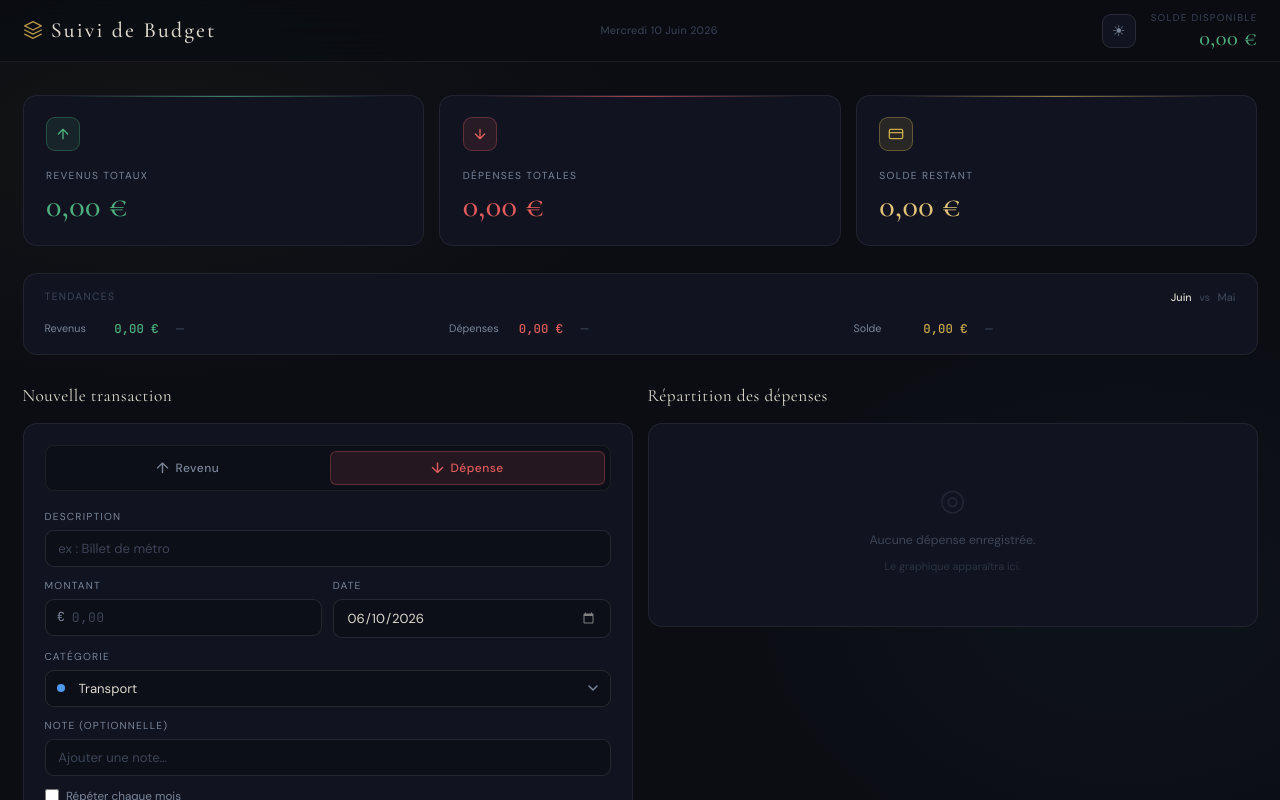
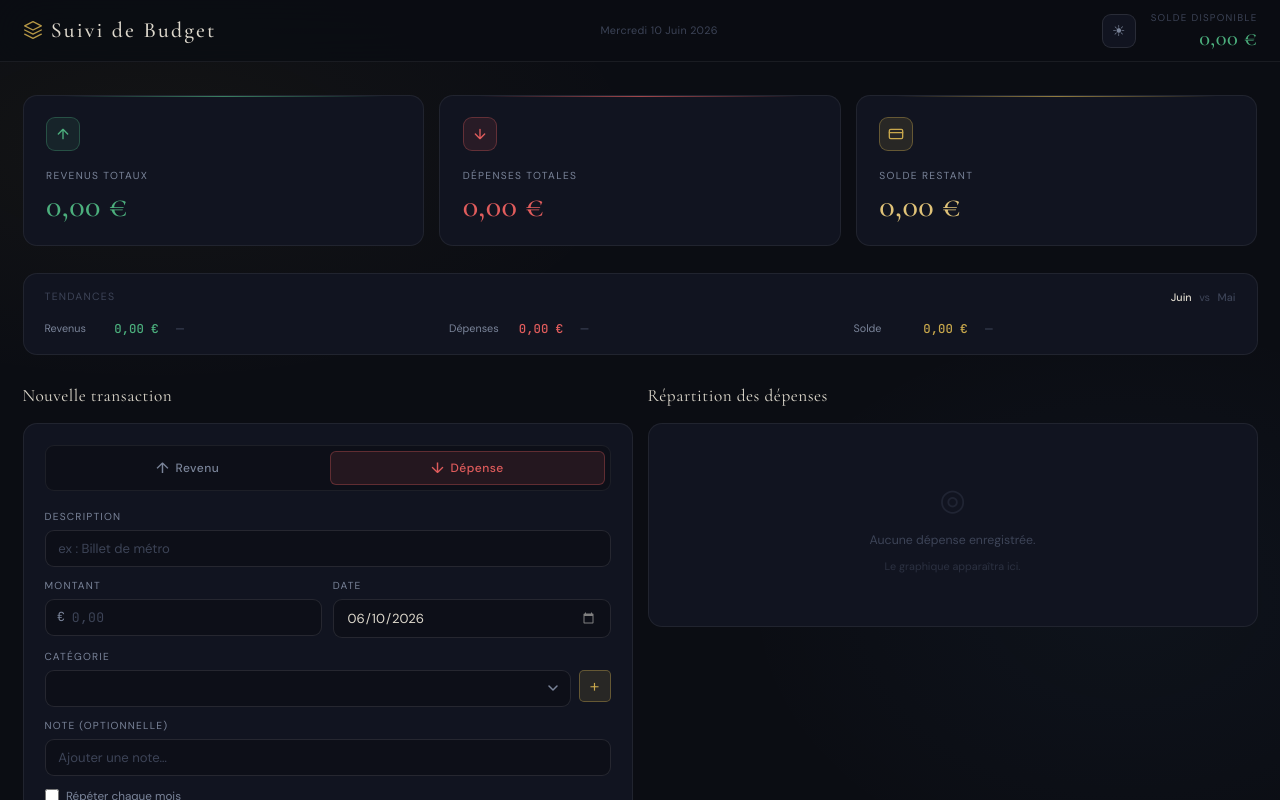
Before and after one commit to soulDiangou/suivi-de-budget, a React (Vite) app: page / in a window 1280 px wide. Both pictures are taken after a click on the button "↓ Dépense". Shown: the top 800 px of the page. Built offline with nearby package versions, Linux system fonts and the light colour scheme.

Commit message:
feat: TransactionForm avec bouton + et panneau catégories perso

```diff
--- a/src/components/TransactionForm.jsx
+++ b/src/components/TransactionForm.jsx
@@ -1,12 +1,14 @@
 import { useState } from 'react';
-import { CATEGORIES, CATEGORY_MAP, todayStr } from '../constants';
+import { todayStr } from '../constants';
 
 const EMPTY = { description: '', amount: '', category: 'transport', date: todayStr(), note: '', isRecurring: false };
 
-export default function TransactionForm({ onAdd }) {
+export default function TransactionForm({ onAdd, allCategories = [], customCategories = [], addCustomCategory, deleteCustomCategory }) {
   const [type, setType] = useState('revenu');
   const [form, setForm] = useState(EMPTY);
   const [error, setError] = useState('');
+  const [showCreate, setShowCreate] = useState(false);
+  const [newCatName, setNewCatName] = useState('');
 
   const set = (k) => (e) => setForm(f => ({ ...f, [k]: e.target.value }));
 
@@ -19,7 +21,17 @@ export default function TransactionForm({ onAdd }) {
     setForm({ ...EMPTY, date: todayStr() });
   };
 
-  const selectedCat = type === 'depense' ? CATEGORY_MAP[form.category] : null;
+  const handleCreateCategory = () => {
+    const trimmed = newCatName.trim();
+    if (!trimmed) return;
+    const newCat = addCustomCategory(trimmed);
+    setForm(f => ({ ...f, category: newCat.id }));
+    setShowCreate(false);
+    setNewCatName('');
+  };
+
+  const selectedCat = type === 'depense' ? allCategories.find(c => c.id === form.category) : null;
+  const fixedCats = allCategories.filter(c => !c.isCustom);
 
   return (
     <div className="form-card">
@@ -61,12 +73,75 @@ export default function TransactionForm({ onAdd }) {
         {type === 'depense' && (
           <div className="field">
             <label htmlFor="category">Catégorie</label>
-            <div className="select-wrapper">
-              {selectedCat && <span className="select-dot" style={{ background: selectedCat.color }} />}
-              <select id="category" value={form.category} onChange={set('category')} style={{ paddingLeft: selectedCat ? '2.2rem' : '0.9rem' }}>
-                {CATEGORIES.map(cat => <option key={cat.id} value={cat.id}>{cat.label}</option>)}
-              </select>
+            <div style={{ display: 'flex', gap: '0.5rem', alignItems: 'flex-start' }}>
+              <div className="select-wrapper" style={{ flex: 1 }}>
+                {selectedCat && <span className="select-dot" style={{ background: selectedCat.color }} />}
+                <select
+                  id="category"
+                  value={form.category}
+                  onChange={set('category')}
+                  style={{ paddingLeft: selectedCat ? '2.2rem' : '0.9rem' }}
+                >
+                  <optgroup label="Catégories">
+                    {fixedCats.map(cat => <option key={cat.id} value={cat.id}>{cat.label}</option>)}
+                  </optgroup>
+                  {customCategories.length > 0 && (
+                    <optgroup label="Mes catégories">
+                      {customCategories.map(cat => <option key={cat.id} value={cat.id}>{cat.label}</option>)}
+                    </optgroup>
+                  )}
+                </select>
+              </div>
+              <button
+                type="button"
+                className="add-category-btn"
+                onClick={() => setShowCreate(s => !s)}
+                title="Gérer les catégories personnalisées"
+              >
+                +
+              </button>
             </div>
+
+            {showCreate && (
+              <div className="custom-cat-panel">
+                {customCategories.length > 0 && (
+                  <>
+                    <div className="custom-cat-section-label">Mes catégories</div>
+                    <div className="custom-cat-badges">
+                      {customCategories.map(cat => (
+                        <span
+                          key={cat.id}
+                          className="custom-cat-badge"
+                          style={{ color: cat.color, background: cat.bg, border: `1px solid ${cat.border}` }}
+                        >
+                          {cat.label}
+                          <button
+                            type="button"
+                            onClick={() => deleteCustomCategory(cat.id)}
+                            aria-label={`Supprimer ${cat.label}`}
+                          >×</button>
+                        </span>
+                      ))}
+                    </div>
+                    <div className="custom-cat-divider" />
+                  </>
+                )}
+                <div className="custom-cat-section-label" style={{ color: 'var(--gold)' }}>Nouvelle catégorie</div>
+                <div className="custom-cat-input-row">
+                  <input
+                    type="text"
+                    className="custom-cat-input"
+                    placeholder="ex : Abonnements"
+                    value={newCatName}
+                    onChange={e => setNewCatName(e.target.value)}
+                    onKeyDown={e => e.key === 'Enter' && handleCreateCategory()}
+                    autoFocus
+                  />
+                  <button type="button" className="custom-cat-create-btn" onClick={handleCreateCategory}>Créer</button>
+                  <button type="button" className="custom-cat-close-btn" onClick={() => setShowCreate(false)}>✕</button>
+                </div>
+              </div>
+            )}
           </div>
         )}
 
```
